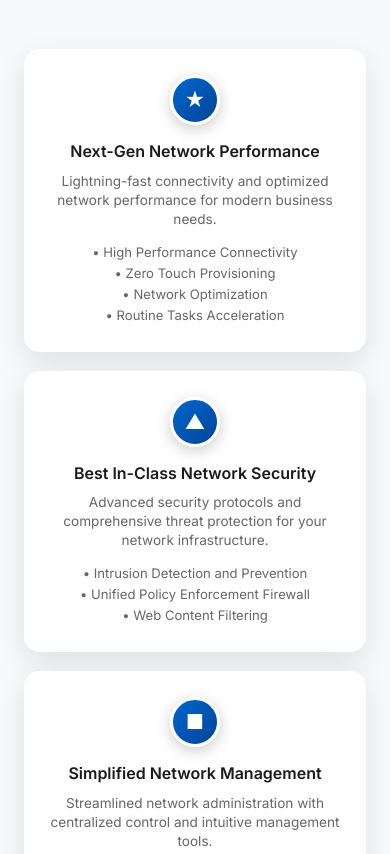
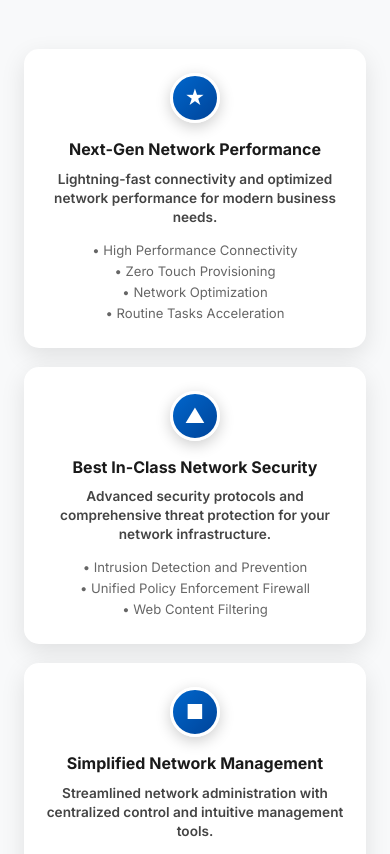
Before and after one commit to Naim3097/ArubaNetwork, a website: page index.html in a window 390 px wide. Shown: the part 2860-3714 px from the top of the page. Drawn offline with Linux system fonts and the light colour scheme.

Commit message:
CLEAN CARDS: Remove all background shadows, fix text hierarchy (Header bold > Description medium > Bullets normal)

```diff
--- a/index.html
+++ b/index.html
@@ -1368,6 +1368,8 @@
                 overflow: hidden;
                 display: block;
                 margin-bottom: 0;
+                position: relative;
+                z-index: 1;
             }
 
             .solution-flip-card .flip-card-inner {
@@ -1375,6 +1377,8 @@
                 position: static;
                 height: auto;
                 width: 100%;
+                background: none !important;
+                box-shadow: none !important;
             }
 
             .solution-flip-card .flip-card-front {
@@ -1385,12 +1389,29 @@
                 padding: 2rem 1.5rem;
                 height: auto;
                 width: 100%;
-                background: white;
-            }
-
-            /* COMPLETELY HIDE the back div on mobile */
+                background: transparent !important;
+                box-shadow: none !important;
+                border: none !important;
+            }
+
+            /* COMPLETELY HIDE and REMOVE the back div */
             .solution-flip-card .flip-card-back {
                 display: none !important;
+                position: absolute !important;
+                left: -9999px !important;
+                top: -9999px !important;
+                opacity: 0 !important;
+                visibility: hidden !important;
+            }
+
+            /* Text hierarchy: Header > Description > Bullet points */
+            .solution-flip-card .flip-card-front h3 {
+                font-weight: 700 !important; /* Boldest for header */
+            }
+
+            .solution-flip-card .flip-card-front .front-description {
+                font-weight: 600 !important; /* Medium bold for description */
+                color: #444 !important;
             }
 
             /* Add bullet points directly after front description using CSS */
@@ -1402,6 +1423,7 @@
                 font-size: 0.9rem;
                 color: #666;
                 line-height: 1.6;
+                font-weight: 400; /* Normal weight for bullet points */
             }
 
             .solution-flip-card:nth-child(2) .flip-card-front::after {
@@ -1412,6 +1434,7 @@
                 font-size: 0.9rem;
                 color: #666;
                 line-height: 1.6;
+                font-weight: 400; /* Normal weight for bullet points */
             }
 
             .solution-flip-card:nth-child(3) .flip-card-front::after {
@@ -1422,6 +1445,7 @@
                 font-size: 0.9rem;
                 color: #666;
                 line-height: 1.6;
+                font-weight: 400; /* Normal weight for bullet points */
             }
 
             .solution-flip-card:hover .flip-card-inner {
@@ -1467,10 +1491,14 @@
                 width: 100%;
                 max-width: 100%;
                 margin-bottom: 0;
+                background: white !important;
+                box-shadow: 0 8px 25px rgba(0, 0, 0, 0.1) !important;
             }
 
             .solution-flip-card .flip-card-front {
                 padding: 1.5rem 1.2rem;
+                background: transparent !important;
+                box-shadow: none !important;
             }
 
             .feature-icon-clean {
@@ -1483,6 +1511,7 @@
             .flip-card-front h3 {
                 font-size: 1rem;
                 margin-bottom: 0.6rem;
+                font-weight: 700 !important; /* Boldest */
             }
 
             .front-description {
@@ -1490,12 +1519,15 @@
                 padding: 0;
                 margin-bottom: 0.8rem;
                 line-height: 1.4;
-            }
-
-            /* Smaller bullet points for mobile */
+                font-weight: 600 !important; /* Medium bold */
+                color: #444 !important;
+            }
+
+            /* Smaller bullet points for mobile with normal weight */
             .solution-flip-card .flip-card-front::after {
                 font-size: 0.82rem !important;
                 margin-top: 0.8rem !important;
+                font-weight: 400 !important; /* Normal weight */
             }
 
             .feature-list-clean li {
```
